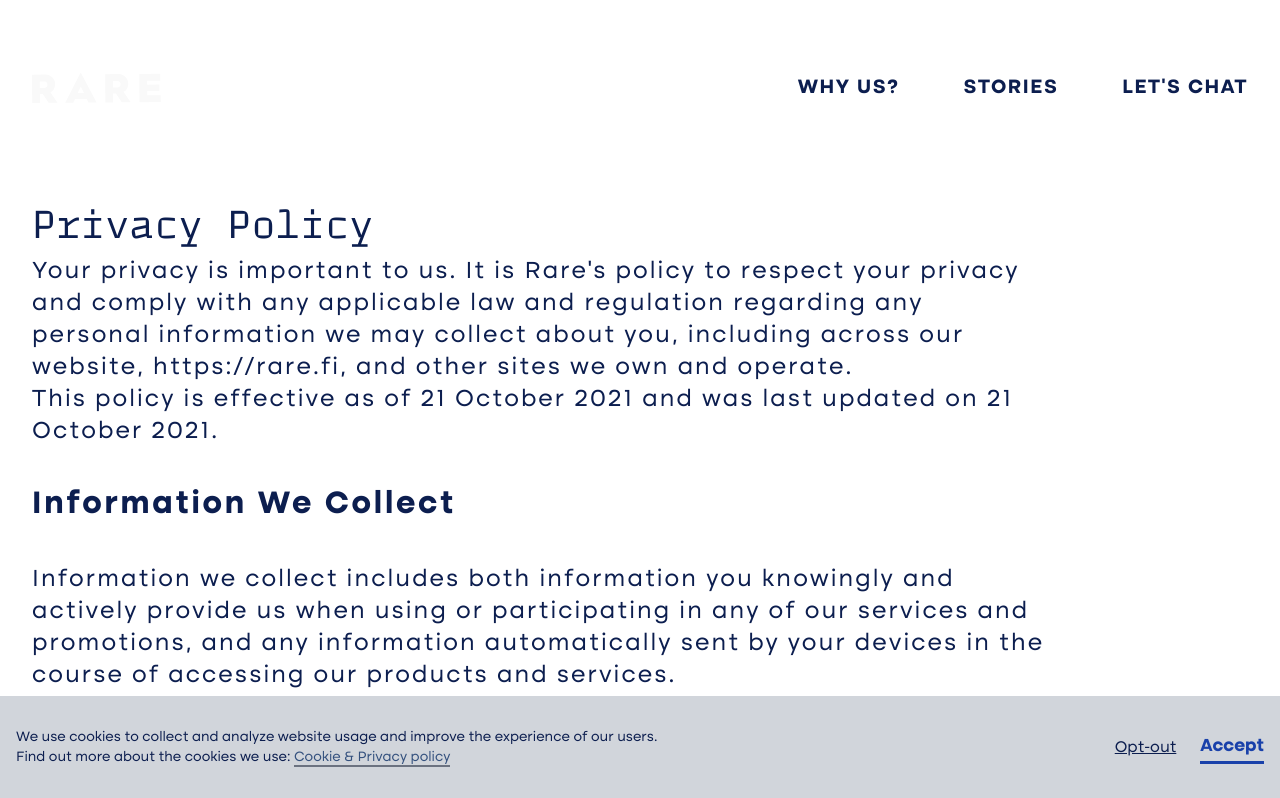
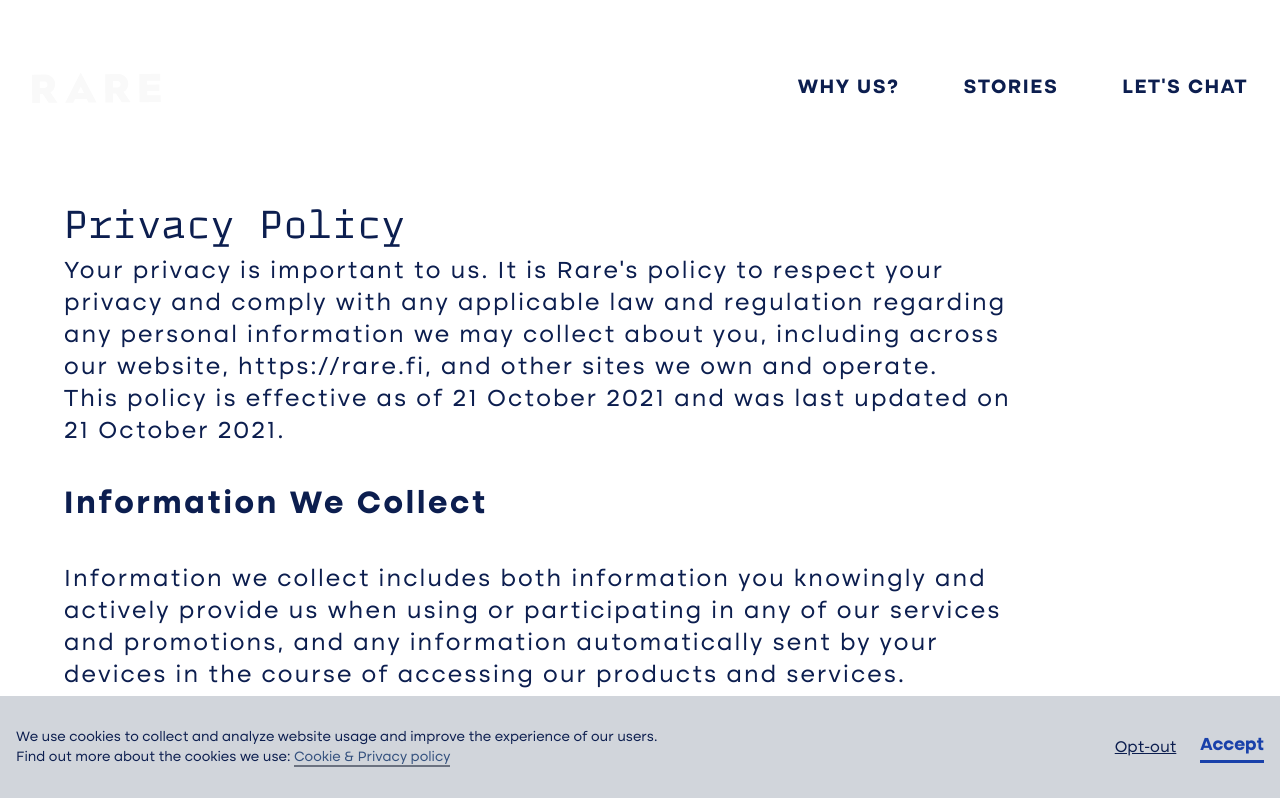
Before and after one commit to rareagency/rare.fi, a Next.js app: page /privacy in a window 1280 px wide. Shown: the top 798 px of the page. Built offline with nearby package versions, Linux system fonts and the light colour scheme; a small style sheet from the web is missing.

Commit message:
fix: base padding on Firefox and Safari

```diff
--- a/layouts/Base.tsx
+++ b/layouts/Base.tsx
@@ -43,7 +43,7 @@ const Base: React.FC<Props> = ({
         />
       </Head>
 
-      <main className={c("layout-grid", kind)}>{children}</main>
+      <main className={c("layout-grid-base", kind)}>{children}</main>
 
       <CookieConsent />
 
--- a/styles/globals.scss
+++ b/styles/globals.scss
@@ -16,6 +16,18 @@
     grid-auto-flow: dense;
     width: 100%;
   }
+
+  .layout-grid-base {
+    display: grid;
+    grid-template-columns:
+      minmax(5%, 1fr) minmax(0, var(--col-width))
+      minmax(0, var(--col-width)) minmax(0, var(--col-width))
+      minmax(0, var(--col-width)) minmax(0, var(--col-width))
+      minmax(0, var(--col-width)) minmax(5%, 1fr);
+    grid-auto-flow: dense;
+    width: 100%;
+  }
+
   .button-underline {
     border-bottom-width: 3px;
     border-style: solid;
```
